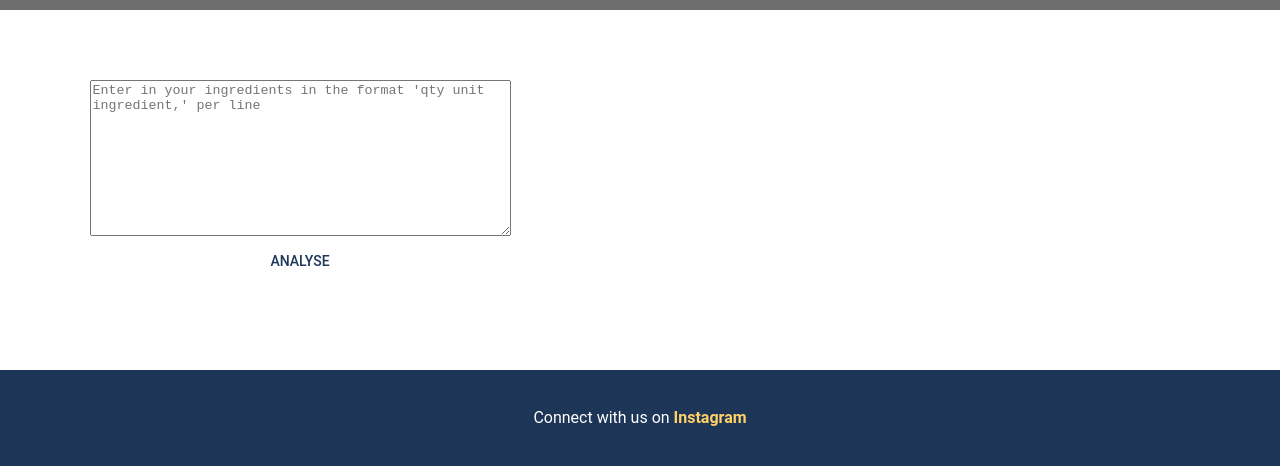
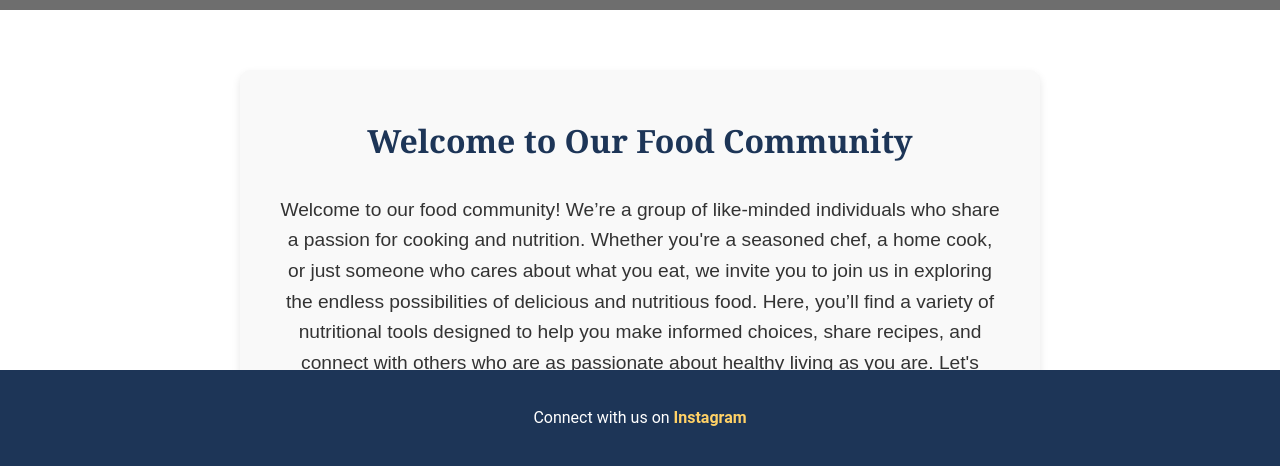
Before and after one commit to Rezana20/rezzipea_website, a React (Create React App) app: page / in a window 1280 px wide. Shown: the part 334-800 px from the top of the page. Built offline with nearby package versions, Linux system fonts and the light colour scheme; grey boxes are pictures that could not be loaded.

Commit message:
[Feature] Intro message

```diff
--- /dev/null
+++ b/src/assets/styles/FoodCommunity.css
@@ -0,0 +1,24 @@
+.food-community {
+    max-width: 800px;
+    margin: 40px auto;
+    padding: 20px;
+    background-color: #F9F9F9; /* Light background for contrast */
+    border-radius: 10px; /* Rounded corners */
+    box-shadow: 0 4px 8px rgba(0, 0, 0, 0.1); /* Subtle shadow for depth */
+    text-align: center;
+}
+
+.food-community-title {
+    font-size: 2em;
+    color: #1D3557; /* Dark Blue for the title */
+    margin-bottom: 20px;
+    font-family: 'Georgia', serif;
+}
+
+.food-community-paragraph {
+    font-size: 1.2em;
+    color: #333; /* Darker gray for readability */
+    line-height: 1.6;
+    font-family: 'Arial', sans-serif;
+    padding: 10px 20px;
+}
--- /dev/null
+++ b/src/components/AppFoodCommunity.tsx
@@ -0,0 +1,14 @@
+import React from 'react';
+import '../assets/styles/FoodCommunity.css';
+const FoodCommunity = () => {
+    return (
+        <div className="food-community">
+            <h2 className="food-community-title">Welcome to Our Food Community</h2>
+            <p className="food-community-paragraph">
+                Welcome to our food community! We’re a group of like-minded individuals who share a passion for cooking and nutrition. Whether you're a seasoned chef, a home cook, or just someone who cares about what you eat, we invite you to join us in exploring the endless possibilities of delicious and nutritious food. Here, you’ll find a variety of nutritional tools designed to help you make informed choices, share recipes, and connect with others who are as passionate about healthy living as you are. Let's cook, learn, and grow together in our journey towards better health and well-being.
+            </p>
+        </div>
+    );
+};
+
+export default FoodCommunity;
--- a/src/pages/Home.tsx
+++ b/src/pages/Home.tsx
@@ -5,7 +5,7 @@
     import {Stack} from "@mui/material";
     import NutritionalAPI from "../services/NutritionalAPI";
     import AppNutritionalBox from "../components/AppNutritionalBox";
-    import AppBanner from "../components/AppBanner"; // Import the CSS file
+    import FoodCommunity from "../components/AppFoodCommunity"; // Import the CSS file
 
     function Home() {
         const [text, setText] = useState("");
@@ -49,7 +49,7 @@
 
         return (
             <div>
-                {/*<AppBanner/>*/}
+                <FoodCommunity />
 
             <div className="container">
             <div className={`content ${isPopupVisible ? 'half-width' : 'full-width'}`}>
```
Also changed, not shown: src/assets/styles/Banner.css (deleted, +0 -70 lines), src/components/AppBanner.tsx (deleted, +0 -16 lines).
